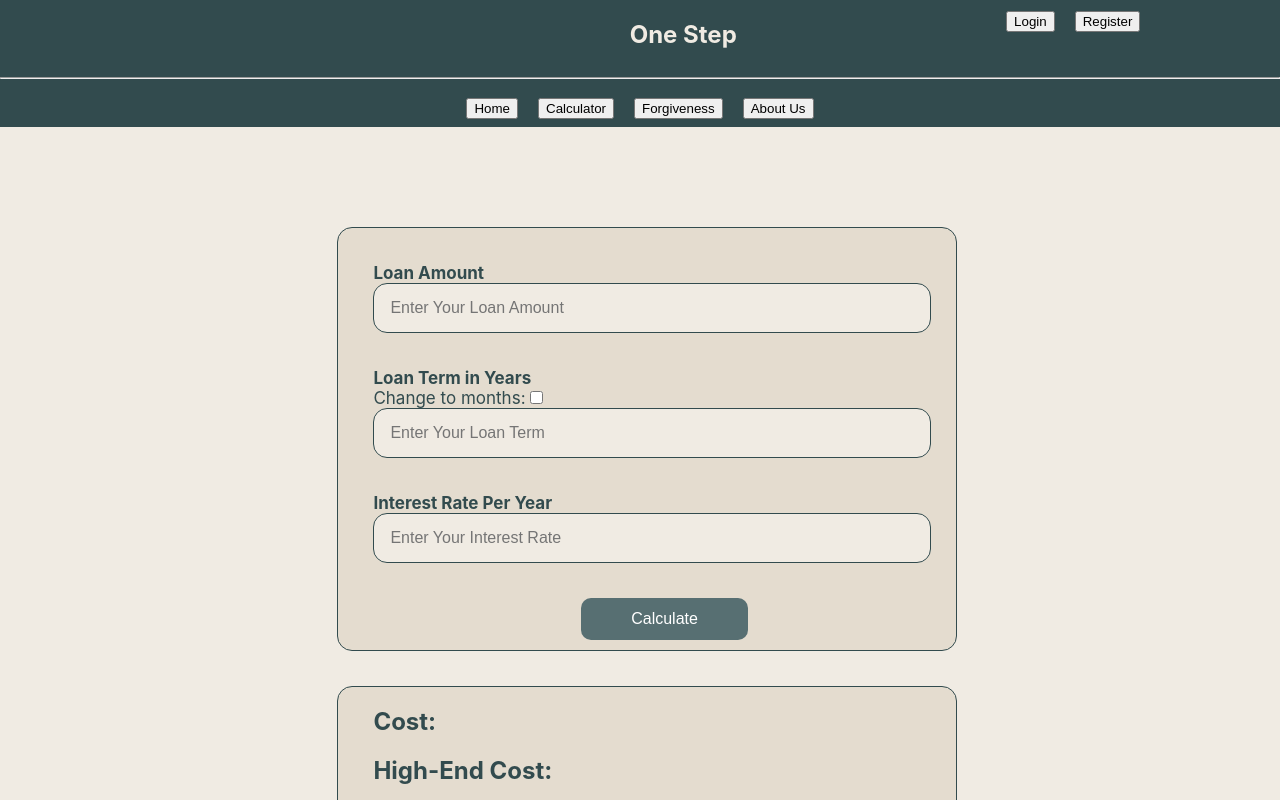
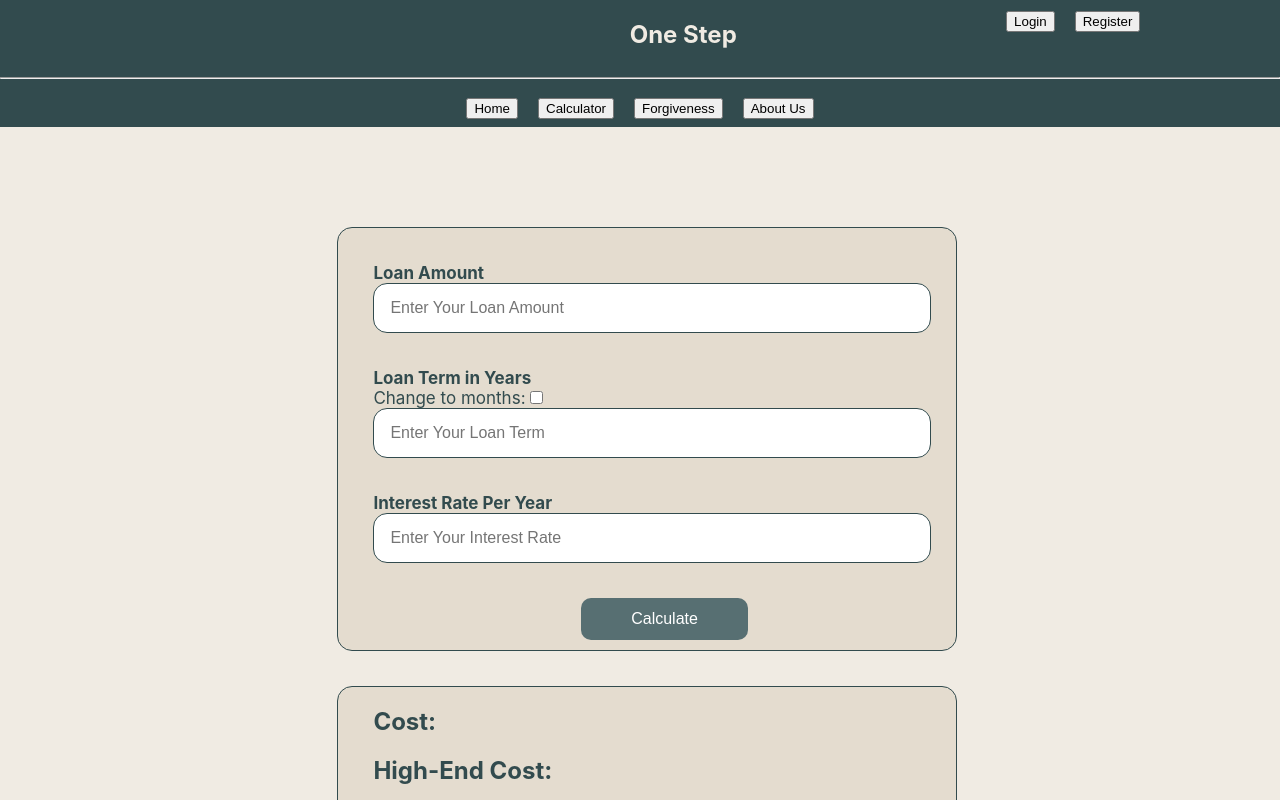
Before and after one commit to Cazi/JPMColumbusHackathon, a React (Create React App) app in the folder one-step/: page /calculator in a window 1280 px wide. Shown: the top 800 px of the page. Built offline with nearby package versions, Linux system fonts and the light colour scheme.

Commit message:
white input background color

```diff
--- a/one-step/src/components/pages/CalculatorPage/CalculatorPage.tsx
+++ b/one-step/src/components/pages/CalculatorPage/CalculatorPage.tsx
@@ -30,7 +30,7 @@ const CalculatorFrame = styled.div`
 
 const CalculatorInput = styled.input`
   padding-top: 20px;
-  background-color: #f0ebe3;
+  background-color: white;
   border: .0625rem solid #324b4e;
   border-radius: 14px;
   color: #black;
```
